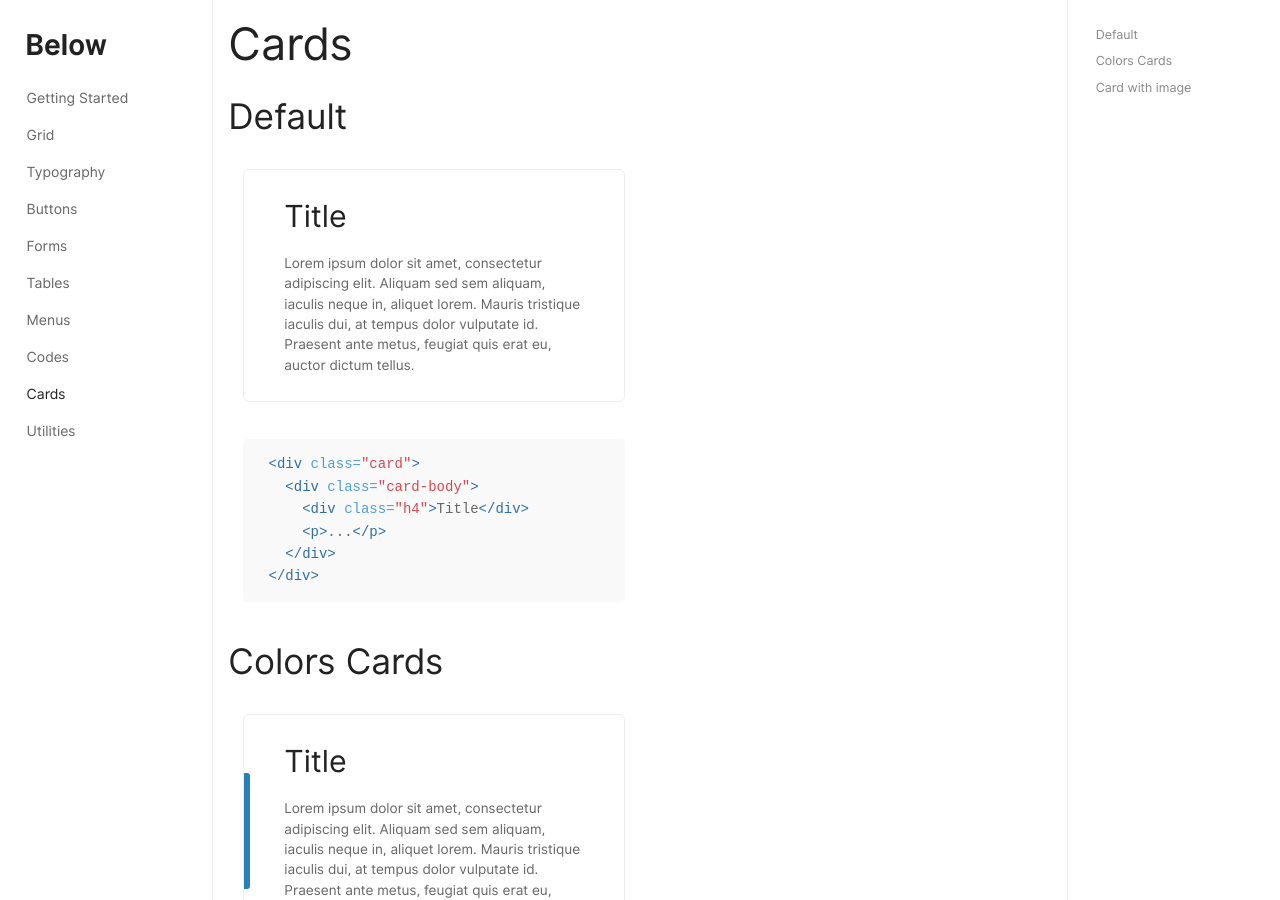
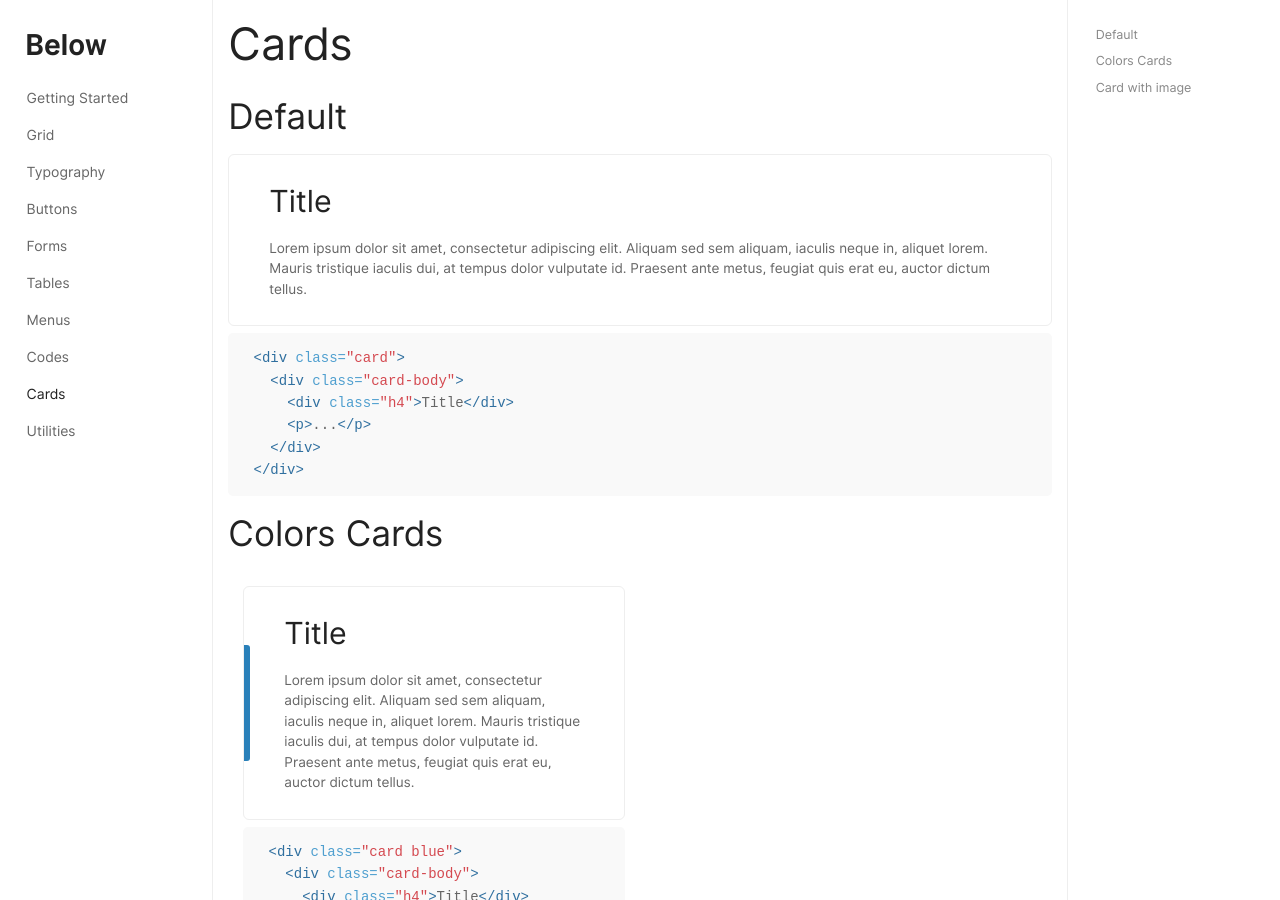
Before and after one commit to innusource/below, a Jekyll site: the page built from 09-cards.md, in a window 1280 px wide and 900 px high. Built offline with Jekyll 4.4.1, drawn with Linux system fonts in a browser that asks for light colours.

Commit message:
default card full width

```diff
--- a/09-cards.md
+++ b/09-cards.md
@@ -8,7 +8,6 @@ toc: true
 # Cards
 
 ### Default
-<div class="element-card">
   <div class="card">
     <div class="card-body">
       <div class="h4">Title</div>
@@ -17,8 +16,7 @@ toc: true
       </p>
     </div>
   </div>
-</div>
-<div class="element-card">
+
 {% highlight html %}
 <div class="card">
   <div class="card-body">
@@ -27,7 +25,6 @@ toc: true
   </div>
 </div>
 {% endhighlight %}
-</div>
 
 ### Colors Cards
 <div class="element-card">
```
